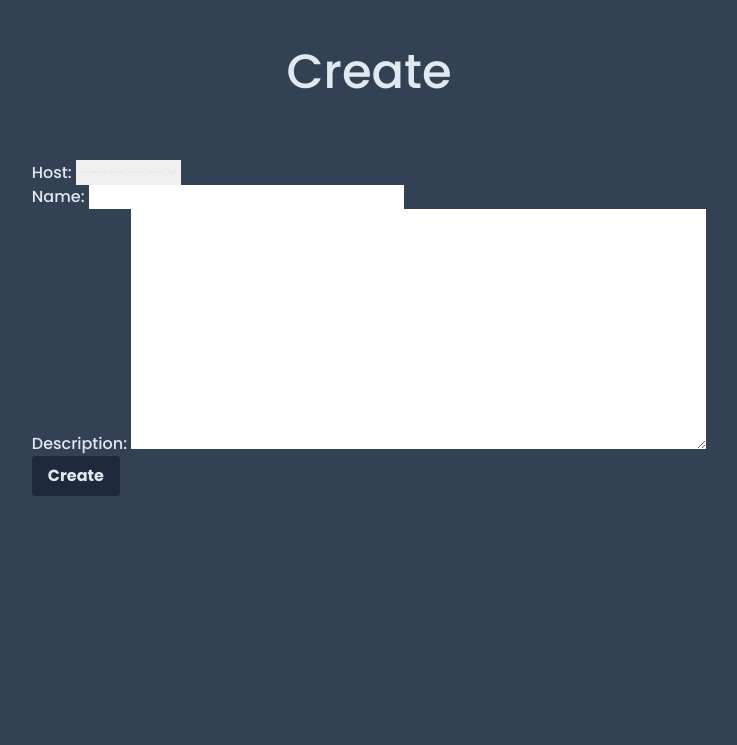
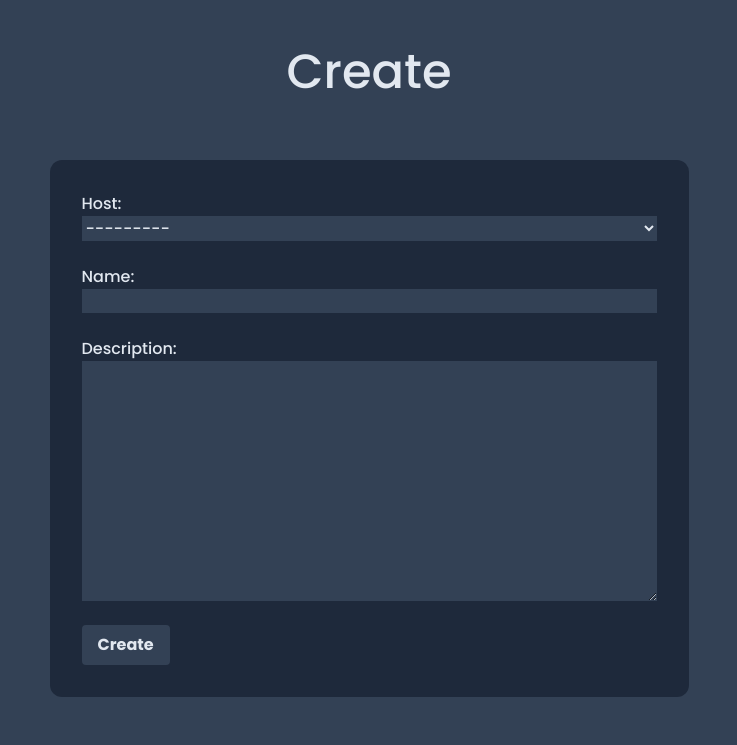
Before and after one commit to fexnagy/thx, a Django app: page /create/ in a window 1280 px wide. Shown: the part 90-835 px from the top of the page, without its empty margins (271-1008 px from the left). Before the commit the page ends 586 px from the top, so only its background shows below. Run offline with Django 5.2, Linux system fonts and the light colour scheme; data comes from the database, SQL or seed files in the repository; some libraries are stand-ins or nearby versions.

Commit message:
form.html has correct styling now

```diff
--- a/base/templates/base/form.html
+++ b/base/templates/base/form.html
@@ -4,12 +4,12 @@
 <h1 class="text-5xl pb-12">{{title}} {{room.name}}</h1>
 
 <div class="mt-4">
-  <form method="POST" action="">
+  <form method="POST" action="" class="bg-slate-800 p-8 rounded-xl">
     {% csrf_token %} {{form}}
     <input
       type="submit"
       value="{{title}}"
-      class="bg-slate-800 hover:text-orange-200 hover:cursor-pointer font-bold py-2 px-4 rounded"
+      class="bg-slate-700 hover:text-orange-200 hover:cursor-pointer font-bold py-2 px-4 rounded"
     />
   </form>
 </div>
--- a/base/templates/base/home.html
+++ b/base/templates/base/home.html
@@ -2,6 +2,7 @@
 
 <h1 class="text-5xl pb-12">Home</h1>
 
+<!-- Results and create btn -->
 <div class="flex flex-col justify-center align-baseline">
   <div class="flex justify-between items-center mb-6">
     <p>Found {{room_count}} result</p>
@@ -12,6 +13,7 @@
     </button>
   </div>
 
+  <!-- Room cards -->
   {% for room in rooms %}
   <div class="my-2 bg-slate-800 rounded-xl p-4 flex justify-between w-[40rem]">
     <div class="w-72">
--- a/static/style.css
+++ b/static/style.css
@@ -30,6 +30,15 @@
   transition: none;
 }
 
-textarea {
+form div {
+  display: flex;
+  flex-direction: column;
+  margin-bottom: 1.5rem;
+}
+form input, form textarea, form select {
+  background-color: #334155;
+  color: #e2e8f0;
+}
+form textarea {
   transition: all 0.05s linear;
 }/*# sourceMappingURL=style.css.map */
--- a/static/style.sass
+++ b/static/style.sass
@@ -22,5 +22,14 @@
         opacity: 0.5
         transition: none
 
-textarea
-    transition: all 0.05s linear
+form
+    div
+        display: flex
+        flex-direction: column
+        margin-bottom: 1.5rem
+    input, textarea, select
+        background-color: #334155
+        color: #e2e8f0
+
+    textarea
+        transition: all 0.05s linear
```
Also changed, not shown: 1 other file.
